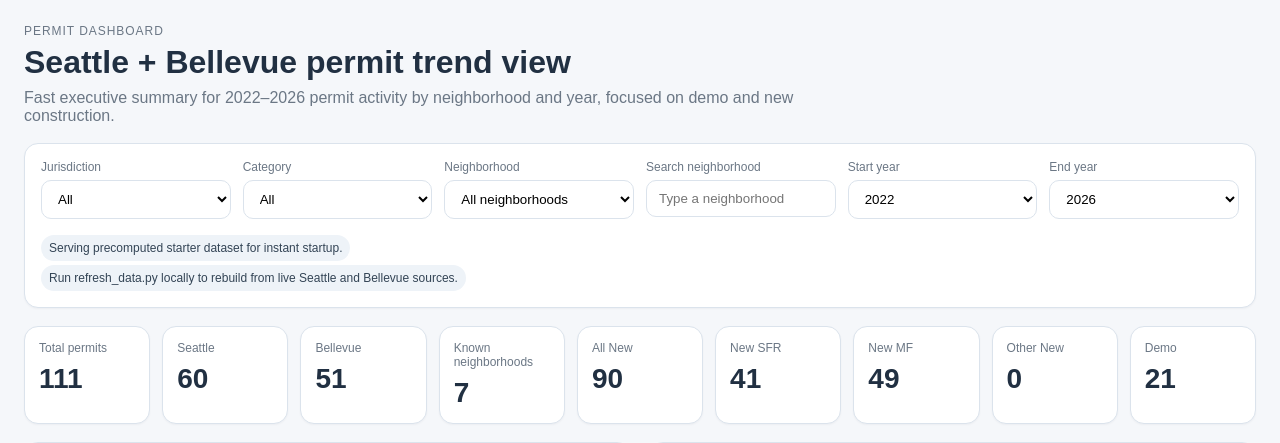
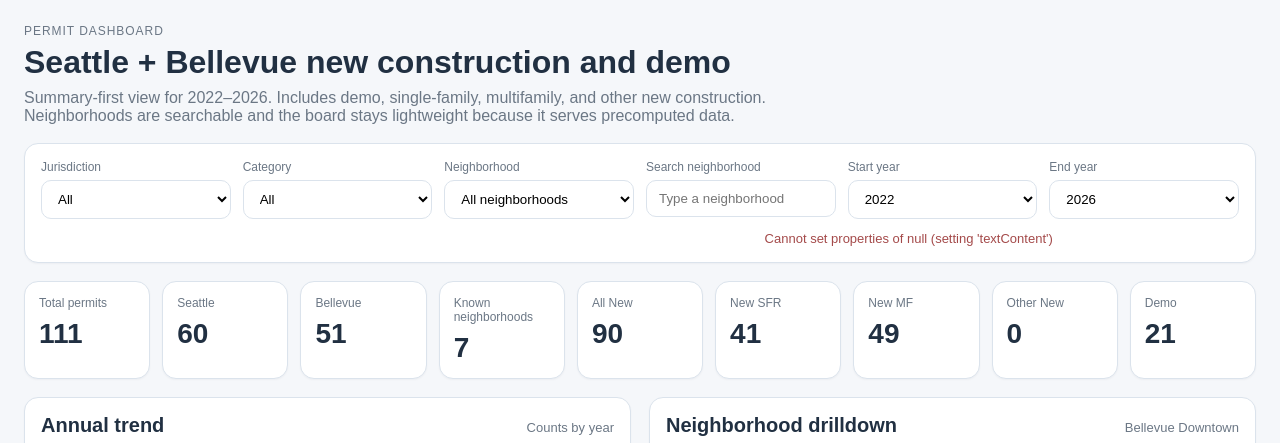
Before and after one commit to kauweg/permits-dashboard, a Flask app: page / in a window 1280 px wide. Shown: the top 443 px of the page. Run offline with Flask 3, Linux system fonts and the light colour scheme.

Commit message:
Add files via upload

```diff
--- a/templates/index.html
+++ b/templates/index.html
@@ -1,11 +1,10 @@
-
 <!doctype html>
 <html lang="en">
 <head>
   <meta charset="utf-8" />
   <meta name="viewport" content="width=device-width, initial-scale=1" />
   <title>Permit Dashboard</title>
-  <link rel="stylesheet" href="https://unpkg.com/leaflet@1.9.4/dist/leaflet.css" crossorigin="" />
+  <link rel="stylesheet" href="https://unpkg.com/leaflet@1.9.4/dist/leaflet.css" integrity="sha256-p4NxAoJBhIIN+hmNHrzRCf9tD/miZyoHS5obTRR9BMY=" crossorigin=""/>
   <link rel="stylesheet" href="/static/styles.css" />
 </head>
 <body>
@@ -13,8 +12,8 @@
     <header class="hero">
       <div>
         <div class="eyebrow">Permit Dashboard</div>
-        <h1>Seattle + Bellevue permit trend view</h1>
-        <p class="subhead">Fast executive summary for 2022–2026 permit activity by neighborhood and year, focused on demo and new construction.</p>
+        <h1>Seattle + Bellevue new construction and demo</h1>
+        <p class="subhead">Summary-first view for 2022–2026. Includes demo, single-family, multifamily, and other new construction. Neighborhoods are searchable and the board stays lightweight because it serves precomputed data.</p>
       </div>
     </header>
 
@@ -27,7 +26,10 @@
         <label><span>Start year</span><select id="startYear">{% for year in years %}<option value="{{ year }}" {% if year == years[0] %}selected{% endif %}>{{ year }}</option>{% endfor %}</select></label>
         <label><span>End year</span><select id="endYear">{% for year in years %}<option value="{{ year }}" {% if year == years[-1] %}selected{% endif %}>{{ year }}</option>{% endfor %}</select></label>
       </div>
-      <div class="notes-row"><div id="loadNotes" class="notes"></div><div id="loadErrors" class="errors"></div></div>
+      <div class="notes-row">
+        <div id="loadNotes" class="notes"></div>
+        <div id="loadErrors" class="errors"></div>
+      </div>
     </section>
 
     <section class="cards" id="cards"></section>
@@ -35,12 +37,12 @@
     <section class="grid two-col">
       <div class="panel">
         <div class="panel-head"><h2>Annual trend</h2><div class="muted">Counts by year</div></div>
-        <div class="legend" id="annualLegend"></div>
+        <div id="annualLegend" class="legend"></div>
         <canvas id="annualChart" height="240"></canvas>
       </div>
       <div class="panel">
         <div class="panel-head"><h2>Neighborhood drilldown</h2><div id="drilldownTitle" class="muted">Select a neighborhood row below</div></div>
-        <div class="legend" id="drilldownLegend"></div>
+        <div id="drilldownLegend" class="legend"></div>
         <canvas id="drilldownChart" height="240"></canvas>
       </div>
     </section>
@@ -48,7 +50,14 @@
     <section class="grid two-col">
       <div class="panel">
         <div class="panel-head"><h2>Neighborhood ranking</h2><div class="muted">Click a row to filter the dashboard</div></div>
-        <div class="table-wrap tall"><table id="neighborhoodTable"><thead><tr><th>Neighborhood</th><th>Total</th><th>All New</th><th>New SFR</th><th>New MF</th><th>Other New</th><th>Demo</th></tr></thead><tbody></tbody></table></div>
+        <div class="table-wrap tall">
+          <table id="neighborhoodTable">
+            <thead>
+              <tr><th>Neighborhood</th><th>Total</th><th>All New</th><th>New SFR</th><th>New MF</th><th>Other New</th><th>Demo</th></tr>
+            </thead>
+            <tbody></tbody>
+          </table>
+        </div>
       </div>
       <div class="panel">
         <div class="panel-head"><h2>Annual metrics by neighborhood</h2><div class="muted">Year-by-year total counts</div></div>
@@ -62,13 +71,12 @@
         <div class="table-wrap"><table id="sampleTable"><thead><tr><th>Jurisdiction</th><th>Category</th><th>Neighborhood</th><th>Address</th><th>Issued</th></tr></thead><tbody></tbody></table></div>
       </div>
       <div class="panel">
-        <div class="panel-head"><h2>Map</h2><div class="muted">Permit points where coordinates are available</div></div>
+        <div class="panel-head"><h2>Map</h2><div class="muted">Precomputed point sample</div></div>
         <div id="map"></div>
-        <div id="mapFallback" class="muted map-fallback"></div>
       </div>
     </section>
   </div>
-  <script src="https://unpkg.com/leaflet@1.9.4/dist/leaflet.js" crossorigin=""></script>
+  <script src="https://unpkg.com/leaflet@1.9.4/dist/leaflet.js" integrity="sha256-20nQCchB9co0qIjJZRGuk2/Z9VM+kNiyxNV1lvTlZBo=" crossorigin=""></script>
   <script src="/static/app.js"></script>
 </body>
 </html>
```
